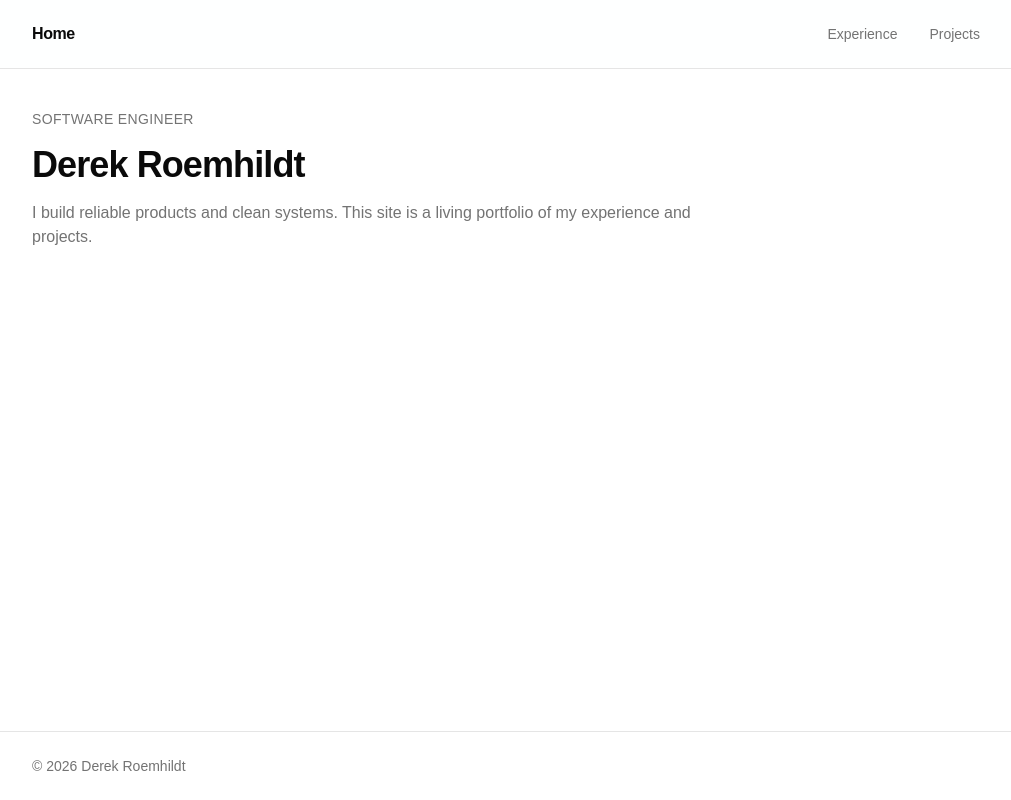
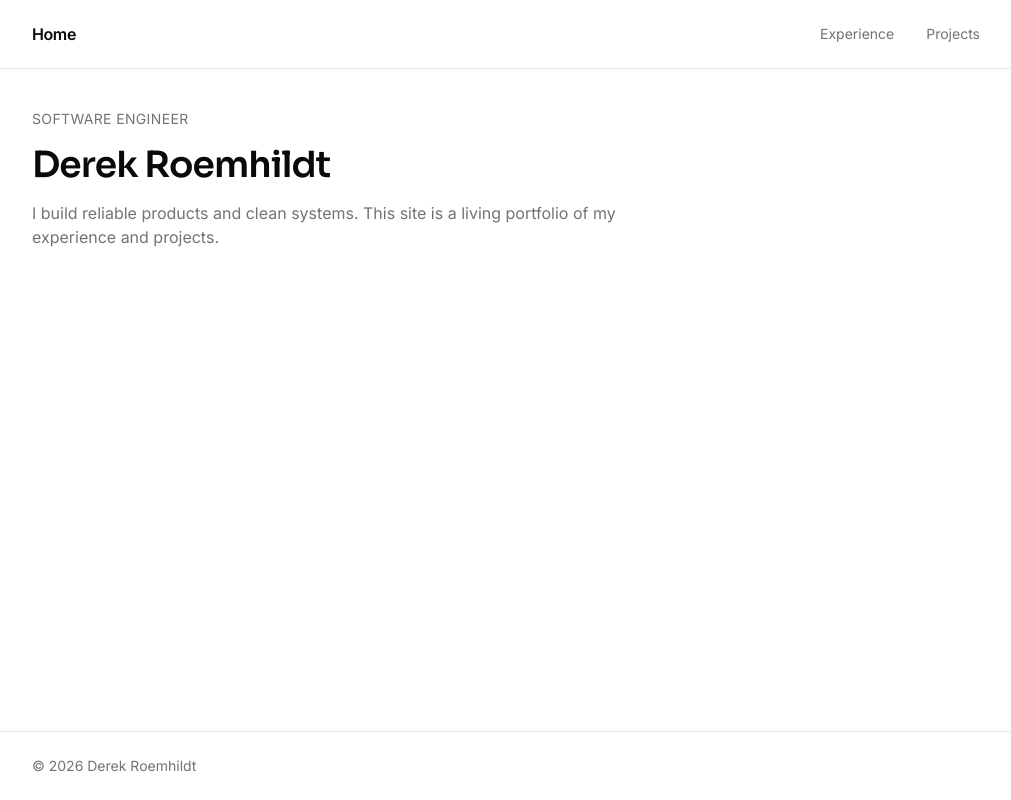
Before and after one commit to Droem19/derek-dev-website, a React (Vite) app in the folder apps/ui/: page / in a window 1280 px wide. Shown: the whole page, without its empty margins (128-1139 px from the left). Built offline with nearby package versions, Linux system fonts and the light colour scheme.

Commit message:
Add default site fonts

```diff
--- a/apps/ui/src/index.css
+++ b/apps/ui/src/index.css
@@ -1,11 +1,15 @@
+@import url("https://fonts.googleapis.com/css2?family=Inter:wght@400;500;600;700&family=JetBrains+Mono:wght@400;500;600;700&family=Sora:wght@400;500;600;700&display=swap");
 @import "tailwindcss";
 @import "tw-animate-css";
 @import "shadcn/tailwind.css";
-@import "@fontsource-variable/geist";
 
 @custom-variant dark (&:is(.dark *));
 
 :root {
+    --font-display: "Sora", sans-serif;
+    --font-heading: "Sora", sans-serif;
+    --font-body: "Inter", sans-serif;
+    --font-code: "JetBrains Mono", monospace;
     --background: oklch(1 0 0);
     --foreground: oklch(0.145 0 0);
     --card: oklch(1 0 0);
@@ -75,7 +79,8 @@
 }
 
 @theme inline {
-    --font-sans: "Geist Variable", sans-serif;
+    --font-sans: var(--font-body);
+    --font-mono: var(--font-code);
     --color-sidebar-ring: var(--sidebar-ring);
     --color-sidebar-border: var(--sidebar-border);
     --color-sidebar-accent-foreground: var(--sidebar-accent-foreground);
@@ -122,8 +127,25 @@
     }
     body {
         @apply bg-background text-foreground;
+        font-family: var(--font-body);
     }
     html {
         @apply font-sans;
     }
+    h1 {
+        font-family: var(--font-display);
+    }
+    h2,
+    h3,
+    h4,
+    h5,
+    h6 {
+        font-family: var(--font-heading);
+    }
+    code,
+    pre,
+    kbd,
+    samp {
+        font-family: var(--font-code);
+    }
 }
--- a/apps/ui/src/layouts/root-layout.tsx
+++ b/apps/ui/src/layouts/root-layout.tsx
@@ -48,10 +48,12 @@ export function RootLayout() {
                     <NavLink className="font-semibold tracking-tight" to="/">
                         Home
                     </NavLink>
-                    <nav aria-label="Main navigation" className="flex gap-2">
-                        <NavItem to="/experience">Experience</NavItem>
-                        <NavItem to="/projects">Projects</NavItem>
-                    </nav>
+                    <div className="flex items-center gap-3">
+                        <nav aria-label="Main navigation" className="flex gap-2">
+                            <NavItem to="/experience">Experience</NavItem>
+                            <NavItem to="/projects">Projects</NavItem>
+                        </nav>
+                    </div>
                 </div>
             </header>
 
```
